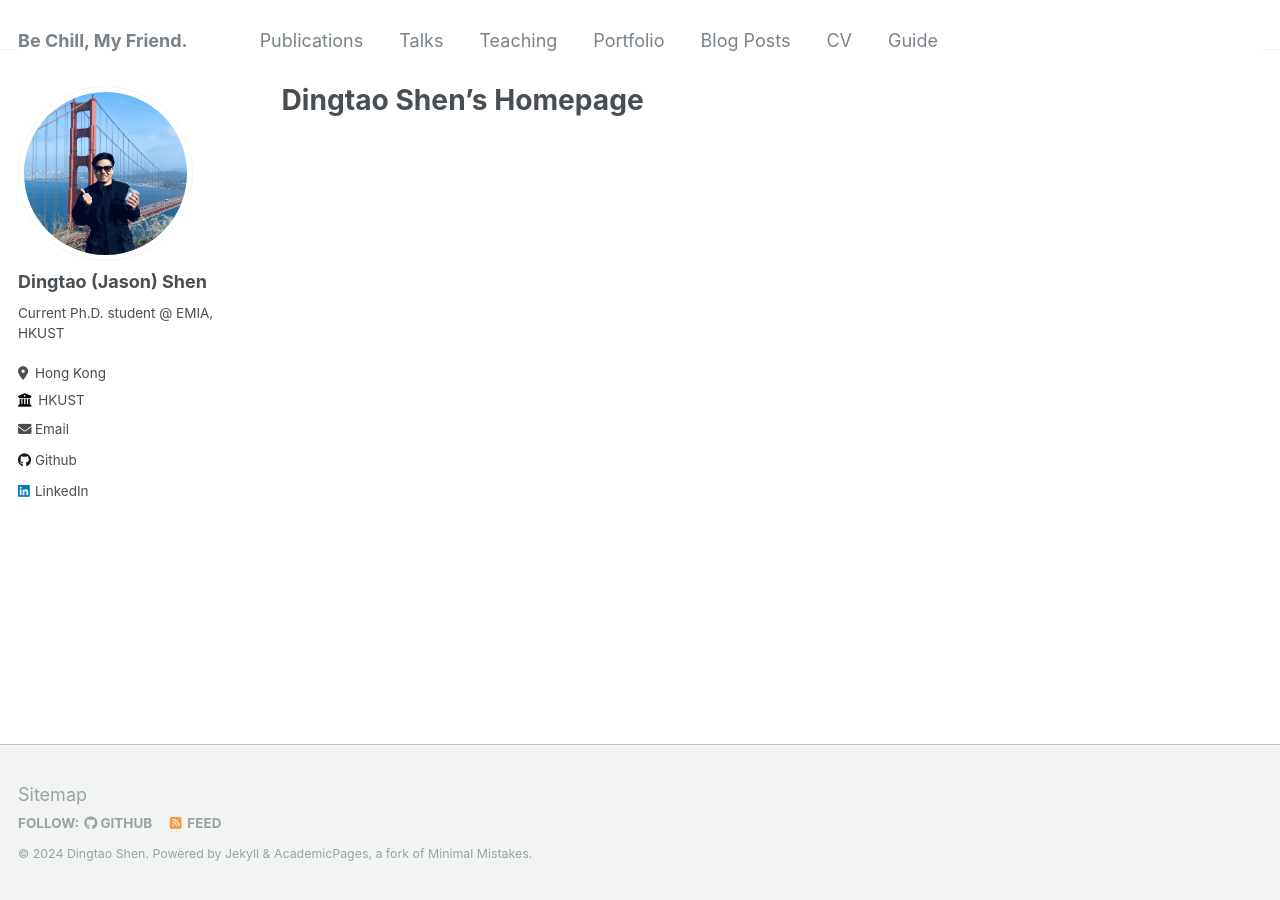
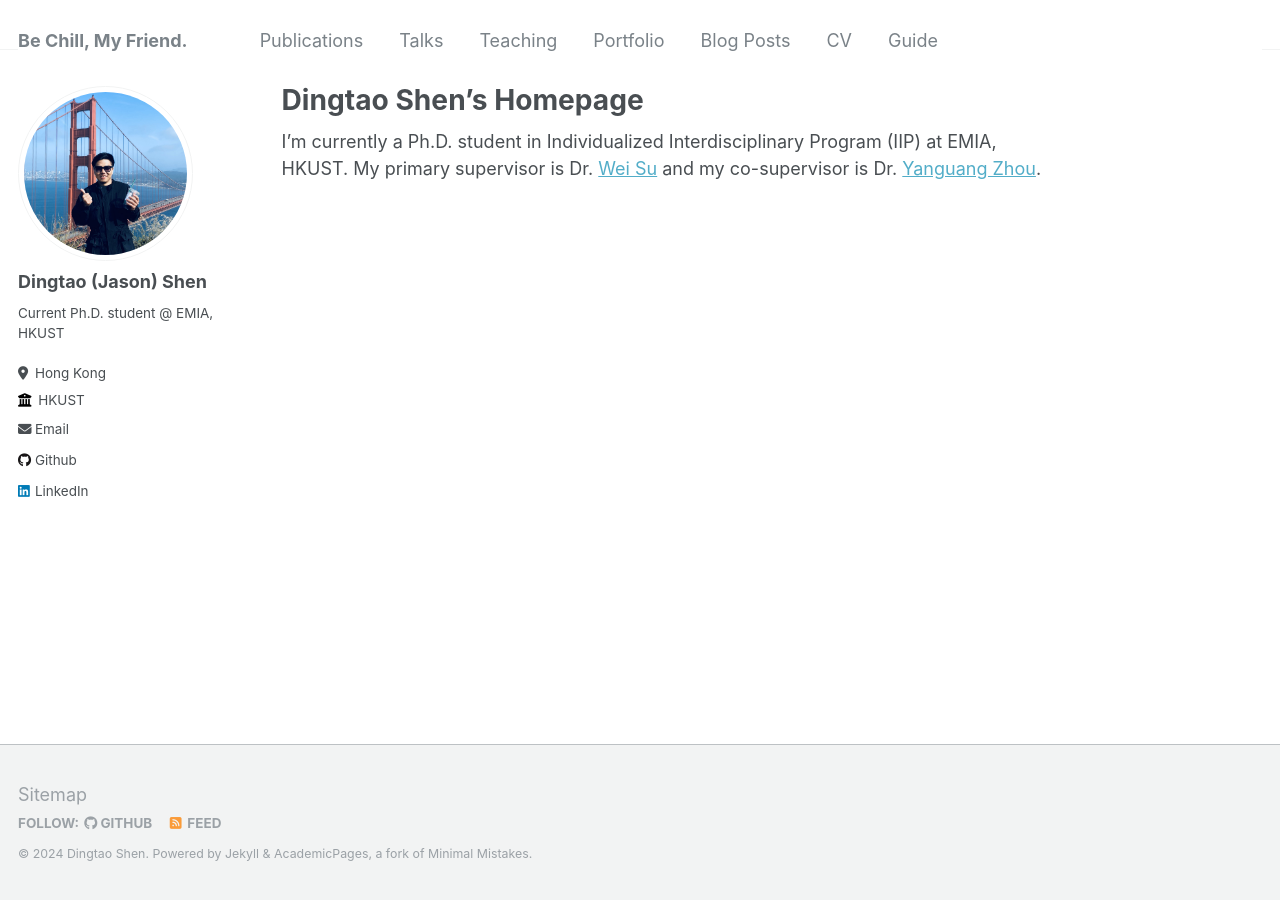
Before and after one commit to dingtao-shen/dingtao-shen.github.io, a Jekyll site: the page built from _pages/about.md, in a window 1280 px wide. Built offline with Jekyll 4.4.1, drawn with Linux system fonts in a browser that asks for light colours.

Commit message:
Update about.md

```diff
--- a/_pages/about.md
+++ b/_pages/about.md
@@ -6,3 +6,5 @@ redirect_from:
   - /about/
   - /about.html
 ---
+
+I'm currently a Ph.D. student in Individualized Interdisciplinary Program (IIP) at EMIA, HKUST. My primary supervisor is Dr. [Wei Su](https://weisu-mae.github.io/) and my co-supervisor is Dr. [Yanguang Zhou](https://seng.hkust.edu.hk/about/people/faculty/yanguang-zhou).
```
